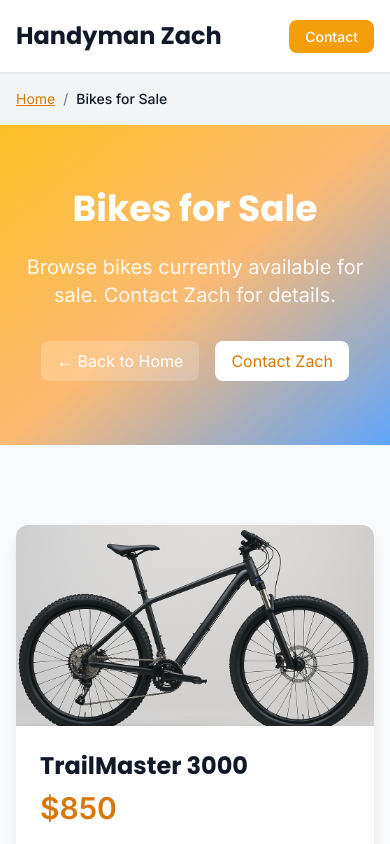
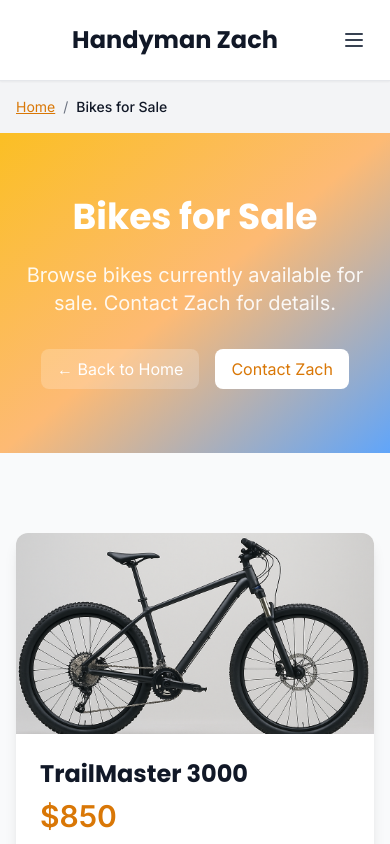
Before and after one commit to DataDaddy212/handyman-zach, a Next.js app: page /bikes-for-sale in a window 390 px wide. Shown: the top 844 px of the page. Built offline with nearby package versions, Linux system fonts and the light colour scheme.

Commit message:
Enhance header responsiveness with mobile-friendly hamburger menu

```diff
--- /dev/null
+++ b/src/app/components/Header.tsx
@@ -0,0 +1,120 @@
+'use client'
+import { useState } from 'react'
+import Link from 'next/link'
+import siteData from '../../../content/site.json'
+
+export default function Header() {
+  const [isMobileMenuOpen, setIsMobileMenuOpen] = useState(false)
+
+  const toggleMobileMenu = () => {
+    setIsMobileMenuOpen(!isMobileMenuOpen)
+  }
+
+  const closeMobileMenu = () => {
+    setIsMobileMenuOpen(false)
+  }
+
+  return (
+    <header className="sticky top-0 z-50 bg-white shadow-sm border-b">
+      <div className="max-w-7xl mx-auto px-4 py-5">
+        <div className="flex justify-between items-center">
+          {/* Logo - Always visible and centered on mobile */}
+          <div className="flex-1 flex justify-center md:justify-start">
+            <Link href="/" onClick={closeMobileMenu}>
+              <h1 className="text-2xl font-bold text-gray-900 font-heading">{siteData.businessName}</h1>
+            </Link>
+          </div>
+
+          {/* Desktop Navigation */}
+          <nav className="hidden md:flex items-center space-x-6">
+            <a
+              href="#our-services"
+              className="text-gray-700 hover:text-amber-600 font-medium transition-colors"
+            >
+              Our Services
+            </a>
+            <Link
+              href="/bikes-for-sale"
+              className="text-gray-700 hover:text-amber-600 font-medium transition-colors"
+            >
+              Bikes for Sale
+            </Link>
+            <a
+              href="#contact"
+              className="bg-amber-500 text-white px-6 py-2 rounded-lg font-medium hover:bg-amber-600 transition-colors flex items-center justify-center text-center"
+            >
+              Request a consultation
+            </a>
+          </nav>
+
+          {/* Mobile Hamburger Button */}
+          <div className="md:hidden">
+            <button
+              onClick={toggleMobileMenu}
+              className="p-2 rounded-lg text-gray-700 hover:text-amber-600 hover:bg-gray-100 transition-colors"
+              aria-label="Toggle mobile menu"
+            >
+              <svg
+                className="w-6 h-6"
+                fill="none"
+                stroke="currentColor"
+                viewBox="0 0 24 24"
+              >
+                {isMobileMenuOpen ? (
+                  // X icon when menu is open
+                  <path
+                    strokeLinecap="round"
+                    strokeLinejoin="round"
+                    strokeWidth={2}
+                    d="M6 18L18 6M6 6l12 12"
+                  />
+                ) : (
+                  // Hamburger icon when menu is closed
+                  <path
+                    strokeLinecap="round"
+                    strokeLinejoin="round"
+                    strokeWidth={2}
+                    d="M4 6h16M4 12h16M4 18h16"
+                  />
+                )}
+              </svg>
+            </button>
+          </div>
+        </div>
+
+        {/* Mobile Menu Dropdown */}
+        <div
+          className={`md:hidden transition-all duration-300 ease-in-out ${
+            isMobileMenuOpen
+              ? 'max-h-64 opacity-100 mt-4'
+              : 'max-h-0 opacity-0 mt-0 overflow-hidden'
+          }`}
+        >
+          <nav className="bg-gray-50 rounded-lg p-4 space-y-3">
+            <a
+              href="#our-services"
+              onClick={closeMobileMenu}
+              className="block text-gray-700 hover:text-amber-600 font-medium transition-colors py-2"
+            >
+              Our Services
+            </a>
+            <Link
+              href="/bikes-for-sale"
+              onClick={closeMobileMenu}
+              className="block text-gray-700 hover:text-amber-600 font-medium transition-colors py-2"
+            >
+              Bikes for Sale
+            </Link>
+            <a
+              href="#contact"
+              onClick={closeMobileMenu}
+              className="block bg-amber-500 text-white px-6 py-3 rounded-lg font-medium hover:bg-amber-600 transition-colors text-center"
+            >
+              Request a Consultation
+            </a>
+          </nav>
+        </div>
+      </div>
+    </header>
+  )
+}
--- a/src/app/layout.tsx
+++ b/src/app/layout.tsx
@@ -1,6 +1,6 @@
 import './globals.css'
 import { Poppins, Inter } from 'next/font/google'
-import Link from 'next/link'
+import Header from './components/Header'
 import siteData from '../../content/site.json'
 
 const poppins = Poppins({
@@ -43,42 +43,7 @@ export default function RootLayout({
         />
       </head>
       <body className={`${inter.variable} ${poppins.variable} font-sans`}>
-        <header className="sticky top-0 z-50 bg-white shadow-sm border-b">
-          <div className="max-w-7xl mx-auto px-4 py-5 flex justify-between items-center">
-            <Link href="/">
-              <h1 className="text-2xl font-bold text-gray-900 font-heading">{siteData.businessName}</h1>
-            </Link>
-            <nav className="hidden md:flex items-center space-x-6">
-              <a
-                href="#our-services"
-                className="text-gray-700 hover:text-amber-600 font-medium transition-colors"
-              >
-                Our Services
-              </a>
-              <Link
-                href="/bikes-for-sale"
-                className="text-gray-700 hover:text-amber-600 font-medium transition-colors"
-              >
-                Bikes for Sale
-              </Link>
-              <a
-                href="#contact"
-                className="bg-amber-500 text-white px-6 py-2 rounded-lg font-medium hover:bg-amber-600 transition-colors flex items-center justify-center text-center"
-              >
-                Request a consultation
-              </a>
-            </nav>
-            {/* Mobile menu button */}
-            <div className="md:hidden">
-              <a
-                href="#contact"
-                className="bg-amber-500 text-white px-4 py-2 rounded-lg font-medium hover:bg-amber-600 transition-colors text-sm"
-              >
-                Contact
-              </a>
-            </div>
-          </div>
-        </header>
+        <Header />
         <main>{children}</main>
         <footer className="bg-gray-100 py-12">
           <div className="max-w-6xl mx-auto px-4 text-center">
```
